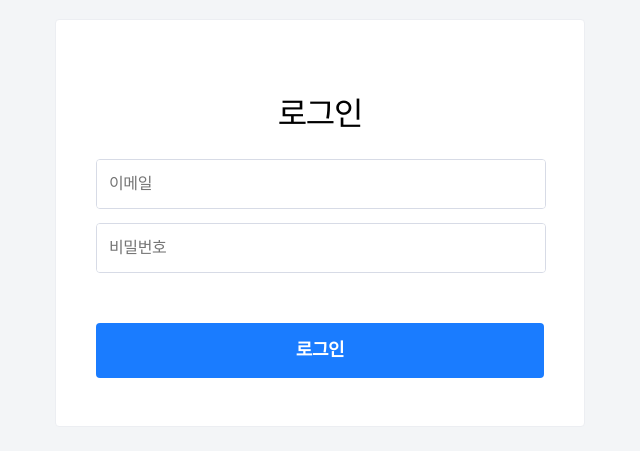
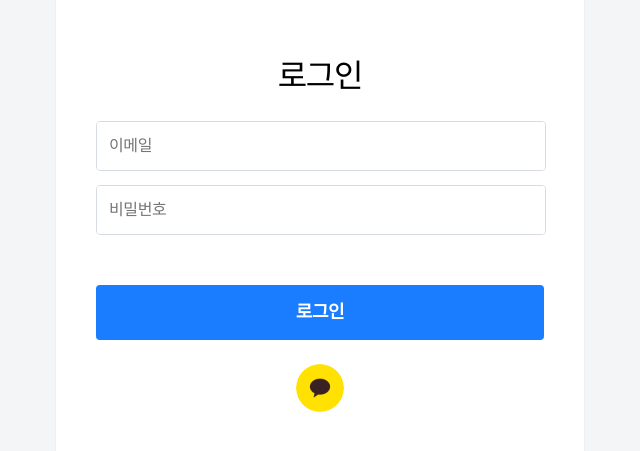
Before and after one commit to yoeubi/f-mart, a Next.js app in the folder apps/web/: page /signin in a window 1280 px wide. Shown: the part 177-628 px from the top of the page, without its empty margins (320-960 px from the left). Built offline with nearby package versions, Linux system fonts and the light colour scheme.

Commit message:
feat: add oauth ui

```diff
--- a/apps/web/apis/index.ts
+++ b/apps/web/apis/index.ts
@@ -1,7 +1,6 @@
 import { FormEvent } from "react";
-import SignUp from "../pages/signup";
 
-const HOST = "http://localhost:3001";
+const HOST = "http://localhost:3003";
 
 class APIError extends Error {
   constructor(message: string) {
@@ -10,7 +9,7 @@ class APIError extends Error {
 }
 
 export async function post<T>(url: string, data: T) {
-  const response = await fetch(`${HOST}/${url}`, {
+  const response = await fetch(`${HOST}${url}`, {
     method: "POST",
     headers: {
       "Content-Type": "application/json",
--- /dev/null
+++ b/apps/web/apis/oAuthKakao.ts
@@ -0,0 +1,33 @@
+import { post } from ".";
+
+const CLIENT_ID = "871c4edc1c6d18ca4d2eedce73eaf16f";
+const REDIRECT_URI = "http://localhost:3000/oauth/kakao";
+const KAKAO_HOST = "https://kauth.kakao.com";
+export const KAKAO_AUTHORIZATION_CODE_URL = `${KAKAO_HOST}/oauth/authorize?client_id=${CLIENT_ID}&redirect_uri=${REDIRECT_URI}&response_type=code`;
+const KAKAO_TOKEN_URL = `${KAKAO_HOST}/oauth/token?grant_type=authorization_code&client_id=${CLIENT_ID}&redirect_url=${REDIRECT_URI}`;
+
+interface KakaoToken {
+  token_type: string;
+  access_token: string;
+  expires_in: number;
+  refresh_token: string;
+  refresh_token_expires_in: number;
+}
+
+export async function getTokenByKakao(code: string) {
+  const response = await fetch(KAKAO_TOKEN_URL + `&code=${code}`, {
+    method: "POST",
+    headers: {
+      "Content-type": "application/x-www-form-urlencoded;charset=utf-8",
+    },
+    body: `code=${code}`,
+  });
+  const token = (await response.json()) as KakaoToken;
+  return token;
+}
+
+export function signInByKakao(accessToken: string) {
+  return post("/oauth/kakao", {
+    accessToken,
+  });
+}
--- /dev/null
+++ b/apps/web/components/Flex.tsx
@@ -0,0 +1,17 @@
+import styled from "@emotion/styled";
+import { ComponentPropsWithoutRef, FC, PropsWithChildren } from "react";
+
+const PureFlex = styled.div`
+  display: flex;
+  justify-content: center;
+  align-items: center;
+`;
+
+const Flex: FC<PropsWithChildren<ComponentPropsWithoutRef<"div">>> = ({
+  children,
+  className,
+}) => {
+  return <PureFlex className={className}>{children}</PureFlex>;
+};
+
+export default Flex;
--- a/apps/web/components/Form.tsx
+++ b/apps/web/components/Form.tsx
@@ -2,6 +2,7 @@ import styled from "@emotion/styled";
 import { FormEvent, FormHTMLAttributes } from "react";
 
 const PureForm = styled.form`
+  position: relative;
   padding: 48px 40px;
   width: 448px;
   border: 1px solid rgb(236, 238, 242);
--- /dev/null
+++ b/apps/web/components/SocialButton.tsx
@@ -0,0 +1,29 @@
+import styled from "@emotion/styled";
+import Image from "next/image";
+import { KAKAO_AUTHORIZATION_CODE_URL } from "../apis/oAuthKakao";
+import Flex from "./Flex";
+
+const ImageWithCircle = styled(Image)`
+  border-radius: 50%;
+`;
+
+const FlexWithMargin = styled(Flex)`
+  margin-top: 24px;
+`;
+
+const SocialButton = () => {
+  return (
+    <FlexWithMargin>
+      <a href={KAKAO_AUTHORIZATION_CODE_URL}>
+        <ImageWithCircle
+          src="/assets/kakao_icon.png"
+          alt="카카오 로그인"
+          width={48}
+          height={48}
+        />
+      </a>
+    </FlexWithMargin>
+  );
+};
+
+export default SocialButton;
--- a/apps/web/pages/signin.tsx
+++ b/apps/web/pages/signin.tsx
@@ -1,11 +1,20 @@
+import { css } from "@emotion/react";
+import styled from "@emotion/styled";
+import Image from "next/image";
 import { FormEvent } from "react";
 import { getFormData } from "../apis";
 import { fetchSignIn, SignIn } from "../apis/auth";
 import Button from "../components/Button";
 import Center from "../components/Center";
+import Flex from "../components/Flex";
 import Form from "../components/Form";
 import Input from "../components/Input";
+import SocialButton from "../components/SocialButton";
 import Title from "../components/Title";
+
+const circleStyle = css`
+  border-radius: 50%;
+`;
 
 const SignIn = () => {
   const onSubmit = async (
@@ -16,6 +25,7 @@ const SignIn = () => {
       };
     }
   ) => {
+    e.preventDefault();
     const { accessToken, refreshToken } = await fetchSignIn(
       getFormData(e) as unknown as SignIn
     );
@@ -38,6 +48,7 @@ const SignIn = () => {
           style={{ marginTop: "14px" }}
         />
         <Button style={{ marginTop: "50px" }}>로그인</Button>
+        <SocialButton />
       </Form>
     </Center>
   );
```
Also changed, not shown: apps/web/pages/oauth/kakao.tsx (added, +29 -0 lines), apps/web/public/assets/kakao_icon.png (added).
